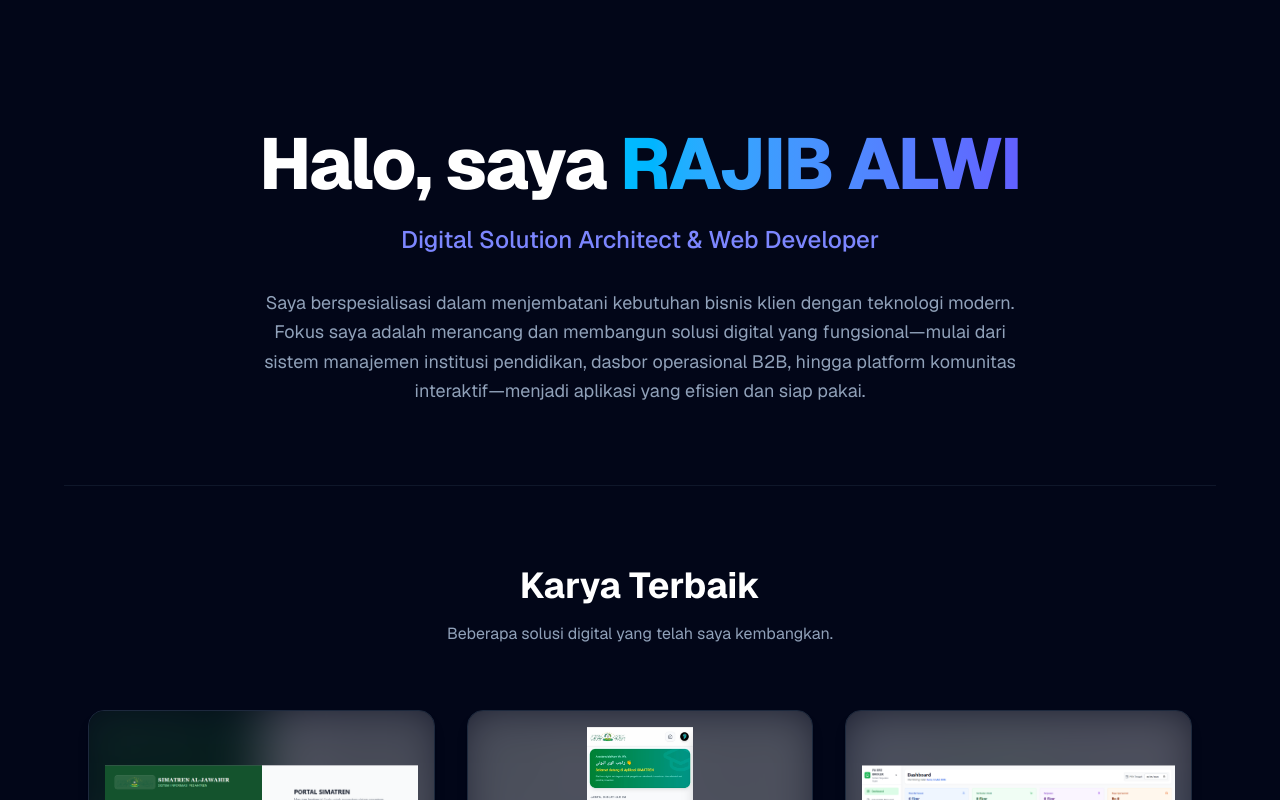
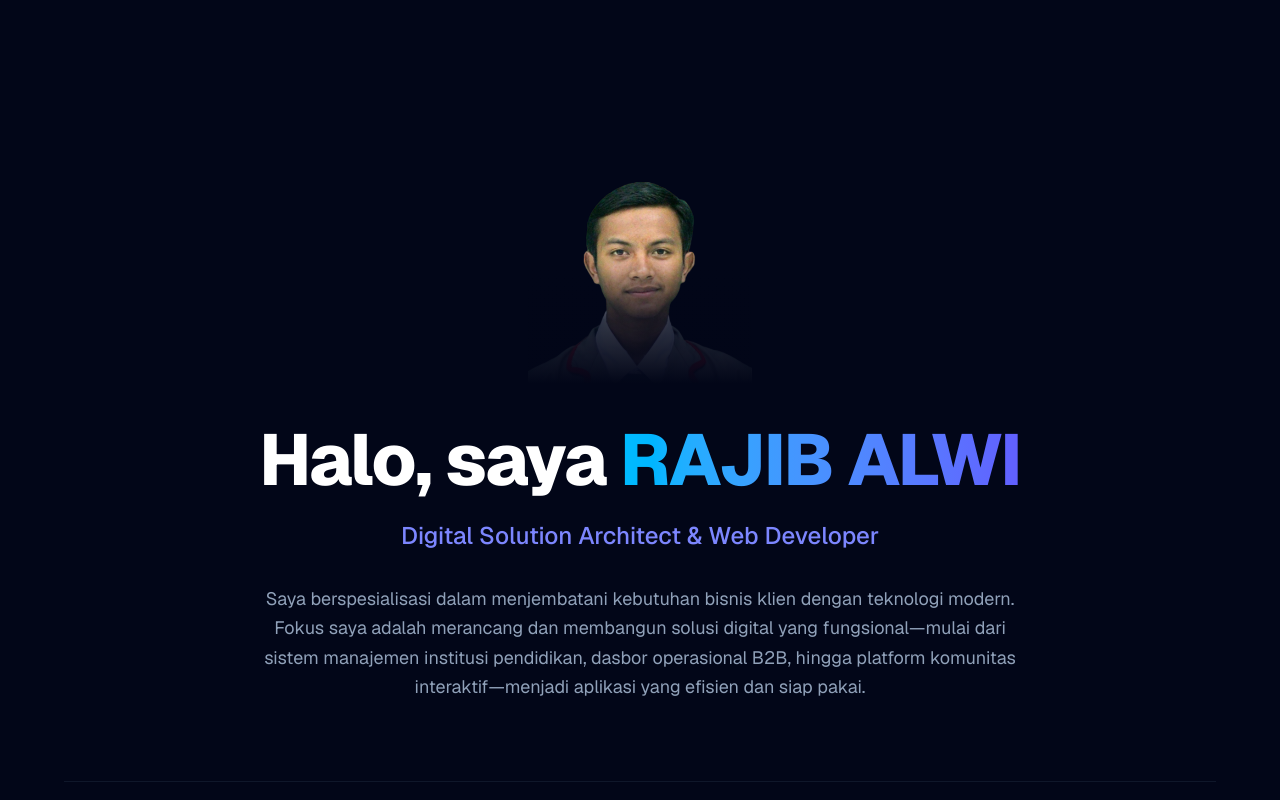
Before and after one commit to Kangsanboy/personal-branding, a Next.js app: page / in a window 1280 px wide. Shown: the top 800 px of the page. Built offline with nearby package versions, Linux system fonts and the light colour scheme.

Commit message:
Enhance profile section with image and animations
Added Image component for profile picture with fade effect and adjusted animation delays for headings and paragraph.

```diff
--- a/app/page.tsx
+++ b/app/page.tsx
@@ -1,5 +1,6 @@
 "use client";
 
+import Image from "next/image"; // Tambahan import Image untuk foto
 import ProjectCard from "../components/ProjectCard";
 import { PORTFOLIO_DATA } from "../constants/portfolio";
 import { motion } from "framer-motion";
@@ -11,21 +12,42 @@ export default function Home() {
     <main className="min-h-screen bg-slate-950 text-slate-300 font-sans selection:bg-indigo-500/30 overflow-hidden">
 
       {/* 1. HERO & ABOUT SECTION */}
-      <section className="pt-32 pb-20 px-6 max-w-4xl mx-auto text-center">
+      <section className="pt-32 pb-20 px-6 max-w-4xl mx-auto text-center flex flex-col items-center">
+
+        {/* FOTO PROFIL DENGAN EFEK FADE BAWAH */}
+        <motion.div
+          initial={{ opacity: 0, scale: 0.8, y: 20 }}
+          animate={{ opacity: 1, scale: 1, y: 0 }}
+          transition={{ duration: 0.7, ease: "easeOut" }}
+          className="relative w-48 h-56 md:w-56 md:h-64 mb-10 overflow-hidden"
+        >
+          {/* Gambar Asli Abang (object-top biar fokus ke wajah/kepala) */}
+          <Image
+            src="/rajib.png"
+            alt="Foto Profil Rajib Alwi"
+            fill
+            className="object-cover object-top rounded-t-3xl"
+          />
+          {/* Trik Ilusi Optik: Gradien pudar dari warna background ke transparan */}
+          <div className="absolute inset-x-0 bottom-0 h-1/2 bg-gradient-to-t from-slate-950 via-slate-950/80 to-transparent z-10" />
+        </motion.div>
+
         <motion.h1
-          initial={{ opacity: 0, y: 20 }} animate={{ opacity: 1, y: 0 }} transition={{ duration: 0.7 }}
+          initial={{ opacity: 0, y: 20 }} animate={{ opacity: 1, y: 0 }} transition={{ duration: 0.7, delay: 0.2 }}
           className="text-5xl md:text-7xl font-extrabold text-white mb-6 tracking-tight"
         >
           Halo, saya <span className="text-transparent bg-clip-text bg-gradient-to-r from-sky-400 to-indigo-500">{profile.name}</span>
         </motion.h1>
+
         <motion.h2
-          initial={{ opacity: 0, y: 20 }} animate={{ opacity: 1, y: 0 }} transition={{ duration: 0.7, delay: 0.2 }}
+          initial={{ opacity: 0, y: 20 }} animate={{ opacity: 1, y: 0 }} transition={{ duration: 0.7, delay: 0.4 }}
           className="text-xl md:text-2xl font-medium text-indigo-400 mb-8"
         >
           {profile.role}
         </motion.h2>
+
         <motion.p
-          initial={{ opacity: 0, y: 20 }} animate={{ opacity: 1, y: 0 }} transition={{ duration: 0.7, delay: 0.4 }}
+          initial={{ opacity: 0, y: 20 }} animate={{ opacity: 1, y: 0 }} transition={{ duration: 0.7, delay: 0.6 }}
           className="text-lg text-slate-400 leading-relaxed max-w-3xl mx-auto"
         >
           {profile.bio}
@@ -44,7 +66,6 @@ export default function Home() {
 
         <div className="grid grid-cols-1 md:grid-cols-2 lg:grid-cols-3 gap-8">
           {projects.map((proyek, index) => (
-            // Mengirim index agar animasinya bergiliran (stagger)
             <ProjectCard key={proyek.id} project={proyek} index={index} />
           ))}
         </div>
```
